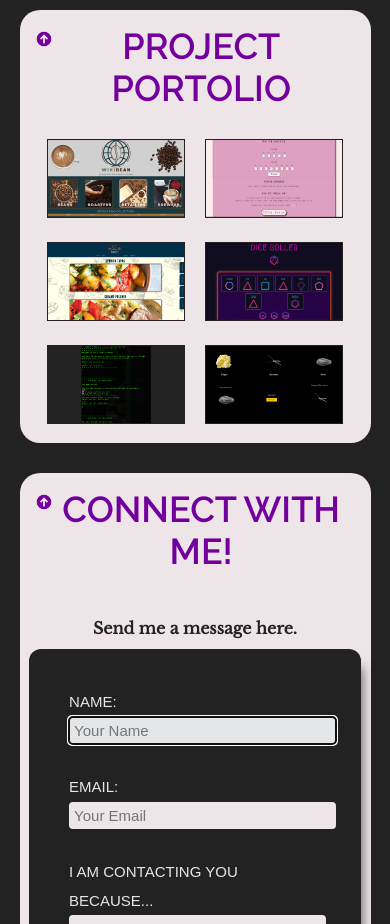
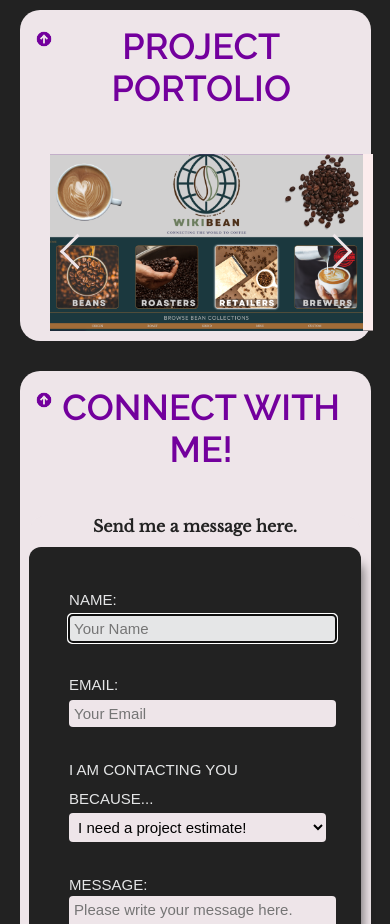
Before and after one commit to jlangner87/JoshuaLangner2, a React (Create React App) app in the folder client/: page /portfolio in a window 390 px wide. Shown: the part 2740-3664 px from the top of the page. Built offline with nearby package versions, Linux system fonts and the light colour scheme.

Commit message:
carousel slideshow complete with styling

```diff
--- a/client/src/App.css
+++ b/client/src/App.css
@@ -90,16 +90,6 @@ width: 40%
 .family_photo {
   width: 50%;
   background-color: transparent;
-}
-
-.carousel {
-  padding: 30px;
-}
-
-.project_image {
-  width: 40%;
-  margin: 10px;
-  border: 1px solid #222222;
 }
 
 .skills_container {
--- a/client/src/components/slides.jsx
+++ b/client/src/components/slides.jsx
@@ -9,16 +9,40 @@ import rpsvue from '../project_images/rpsvue.png'
 
 function SlideShow() {
   return (
-    <div className="slider_container">
+<div className="slider_container">
   <div className="slider">
     <div className='slides'>
-    <img src={wikibean} alt="wikibean app photo" className='slide' id='slide1'/>
-    <img src={lindsay} alt="team lindsay app photo" className='slide' id='slide2'/>
-    <img src={recipes} alt="recipes for me app photo" className='slide' id='slide3'/>
-    <img src={dice} alt="dice roller app photo" className='slide' id='slide4'/>
-    <img src={alice} alt="alice's adventures in python photo" className='slide' id='slide5'/>
-    <img src={rpsvue} alt="rock paper scissors in vue photo" className='slide' id='slide6'/>
-  </div>
+      <div id="slides_1" class="slide">
+        <img src={wikibean} alt="wikibean app photo" className='slide'/>
+        <a class="slide__prev" href="#slides_6" title="Next"></a>
+        <a class="slide__next" href="#slides_2" title="Next"></a>
+      </div>
+      <div id="slides_2" class="slide">
+        <img src={lindsay} alt="team lindsay app photo" className='slide'/>
+        <a class="slide__prev" href="#slides_1" title="Next"></a>
+        <a class="slide__next" href="#slides_3" title="Next"></a>
+      </div>
+      <div id="slides_3" class="slide">
+        <img src={recipes} alt="recipes for me app photo" className='slide'/>
+        <a id='light_bkg' class="slide__prev" href="#slides_2" title="Next"></a>
+        <a id='light_bkg' class="slide__next" href="#slides_4" title="Next"></a>
+      </div>
+      <div id="slides_4" class="slide">
+        <img src={dice} alt="dice roller app photo" className='slide'/>
+        <a class="slide__prev" href="#slides_3" title="Next"></a>
+        <a class="slide__next" href="#slides_5" title="Next"></a>
+      </div>
+      <div id="slides_5" class="slide">
+        <img src={alice} alt="alice's adventures in python photo" className='slide'/>
+        <a class="slide__prev" href="#slides_4" title="Next"></a>
+        <a class="slide__next" href="#slides_6" title="Next"></a>
+      </div>
+      <div id="slides_6" class="slide">
+        <img src={rpsvue} alt="rock paper scissors in vue photo" className='slide'/>
+        <a class="slide__prev" href="#slides_5" title="Next"></a>
+        <a class="slide__next" href="#slides_1" title="Next"></a>
+      </div>
+    </div>
   </div>
 </div>
   )
--- a/client/src/components/slideshow.css
+++ b/client/src/components/slideshow.css
@@ -30,9 +30,68 @@
   justify-content: center;
   align-items: center;
   flex-shrink: 0;
-  width: 95%;
+  width: 100%;
   box-sizing: border-box;
   transform-origin: center center;
   transform: scale(1);
   scroll-snap-align: center;
 }
+
+.slide a {
+  position: absolute;
+  top: 48%;
+  width: 45px;
+  height: 45px;
+  border: solid #EEE5E9;
+  border-width: 0 6px 6px 0;
+  padding: 3px;
+  box-sizing: border-box;
+}
+
+#light_bkg {
+  border: solid #222222;
+  position: absolute;
+  top: 48%;
+  width: 45px;
+  height: 45px;
+  border-width: 0 6px 6px 0;
+  padding: 3px;
+  box-sizing: border-box;
+}
+
+
+a.slide__prev {
+  transform: rotate(135deg);
+  -webkit-transform: rotate(135deg);
+  left: 5%;
+}
+
+a.slide__next{
+  transform: rotate(-45deg);
+  -webkit-transform: rotate(-45deg);
+  right: 5%;
+}
+
+@media only screen and (max-width: 580px){
+  .slide a {
+    position: absolute;
+    top: 48%;
+    width: 25px;
+    height: 25px;
+    border: solid #EEE5E9;
+    border-width: 0 3px 3px 0;
+    padding: 3px;
+    box-sizing: border-box;
+  }
+
+  #light_bkg {
+    border: solid #222222;
+    position: absolute;
+    top: 48%;
+    width: 25px;
+    height: 25px;
+    border-width: 0 3px 3px 0;
+    padding: 3px;
+    box-sizing: border-box;
+  }
+}
--- a/client/src/pages/aboutMe.jsx
+++ b/client/src/pages/aboutMe.jsx
@@ -1,5 +1,6 @@
 import { NavLink } from 'react-router-dom'
 import { HashLink } from 'react-router-hash-link'
+import SlideShow from '../components/slides'
 import Contact from '../components/contact'
 import header from '../elements/me_header.png'
 import family from '../elements/family_transparent.png'
@@ -17,14 +18,10 @@ import html from '../elements/html.png'
 import css from '../elements/css.png'
 import resume from '../elements/resume.png'
 import resumePDF from '../elements/JLangner_resume.pdf'
-import alice from '../project_images/alice.png'
-import dice from '../project_images/dice.png'
-import lindsay from '../project_images/lindsay.png'
-import recipes from '../project_images/recipes.png'
-import rpsvue from '../project_images/rpsvue.png'
-import wikibean from '../project_images/wikibean.png'
 
 function AboutMe() {
+
+
   return (
     <div className="page">
             <NavLink to='/'> <img src={home} alt="home icon" className='icon'/> </NavLink>
@@ -92,6 +89,7 @@ function AboutMe() {
           </div>
         </div>
         <div className='skills_container'>
+
           <img className='small_logo' src={html} alt="h.t.m.l. 5 logo" />
           <img className='small_logo' src={css} alt="c.s.s. 3 logo" />
           <img className='small_logo' src={javascript} alt="javascript logo" />
@@ -107,14 +105,7 @@ function AboutMe() {
       <div className='page_content'>
         <HashLink smooth to='#top'> <img src={toTop} alt="to top icon" className='icon'/></HashLink>
         <h1 className='page_content_header'>Project Portolio</h1>
-        <div className='carousel'>
-          <img src={wikibean} alt="wikibean app photo" className='project_image' />
-          <img src={lindsay} alt="team lindsay app photo" className='project_image' />
-          <img src={recipes} alt="recipes for me app photo" className='project_image' />
-          <img src={dice} alt="dice roller app photo" className='project_image' />
-          <img src={alice} alt="alice's adventures in python photo" className='project_image' />
-          <img src={rpsvue} alt="rock paper scissors in vue photo" className='project_image' />
-        </div>
+        <SlideShow/>
       </div>
       <div className='page_content'>
       <HashLink smooth to='#top'> <img src={toTop} alt="to top icon" className='icon'/> </HashLink>
```
